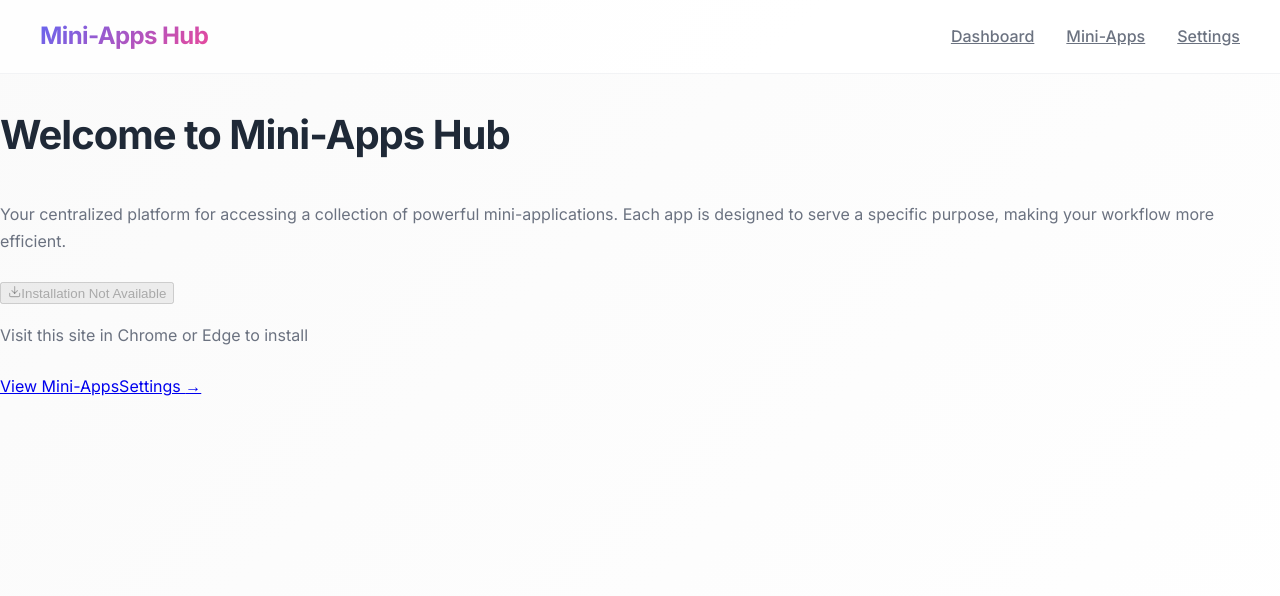
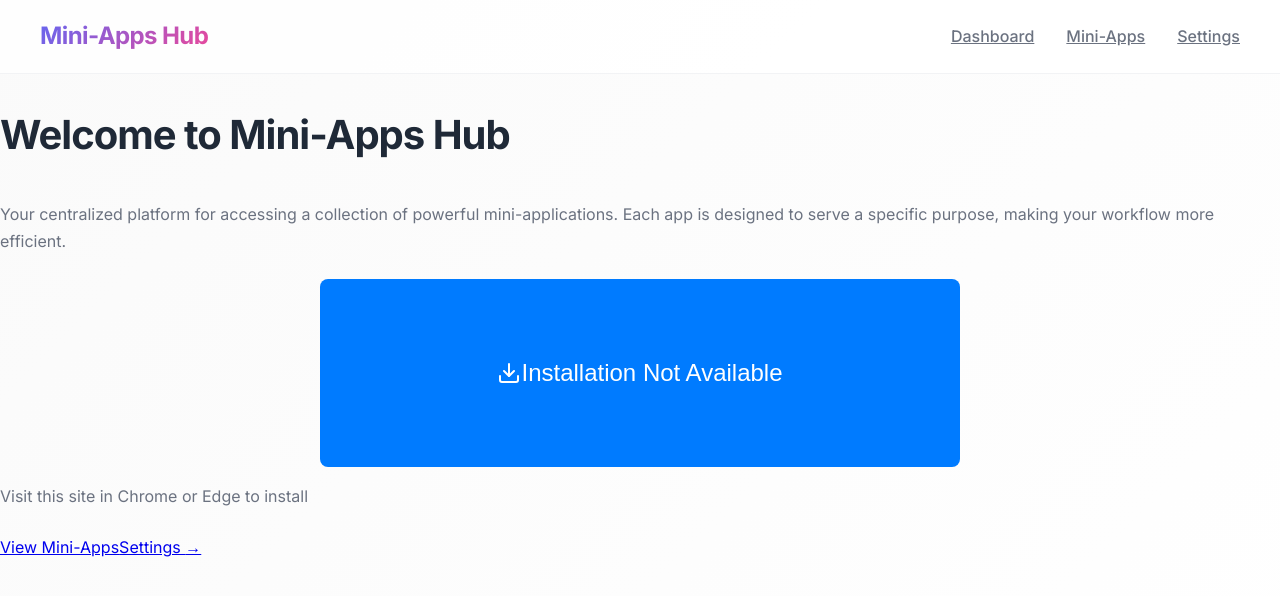
Before and after one commit to Techno-UWA/MiniApps, a Next.js app: page / in a window 1280 px wide. Shown: the top 596 px of the page. Built offline with nearby package versions, Linux system fonts and the light colour scheme.

Commit message:
Creating a cloudflare preview environment Preview Cloudflare env

```diff
--- a/src/app/globals.css
+++ b/src/app/globals.css
@@ -158,13 +158,19 @@ p {
 /* Install Button */
 .install-button {
   font-size: 24px;
-  padding: 20px 40px;
+  padding: 80px 80px;
   border: none;
   border-radius: 8px;
   background-color: #007bff;
   color: white;
   cursor: pointer;
   transition: background-color 0.3s, transform 0.2s;
+
+  display: flex;
+  justify-content: center;
+  align-items: center;
+  width:50%;
+  margin: 0 auto;
 }
 
 .install-button:hover {
--- a/src/components/HomeContent.tsx
+++ b/src/components/HomeContent.tsx
@@ -7,7 +7,7 @@ const InstallPrompt = dynamic(() => import('@/components/InstallPrompt'), { ssr:
 export default function HomeContent() {
   return (
     <div className="text-center">
-      <h1 className="text-4xl font-bold tracking-tight text-gray-900 sm:text-6xl">
+      <h1 className="text-4xl font-bold tracking-tight text-gray-900 sm:text-6xl text-center">
         Welcome to Mini-Apps Hub
       </h1>
       <p className="mt-6 text-lg leading-8 text-gray-600">
--- a/src/components/InstallPrompt.tsx
+++ b/src/components/InstallPrompt.tsx
@@ -29,7 +29,7 @@ export default function InstallPrompt() {
     if (isInstalled) return 'Successfully Installed!';
     if (isInstalling) return 'Installing...';
     if (!deferredPrompt) return 'Installation Not Available';
-    return 'Install Windsurf Project';
+    return 'Install MiniApps Project';
   };
 
   const getButtonIcon = () => {
@@ -43,9 +43,9 @@ export default function InstallPrompt() {
         onClick={deferredPrompt ? handleInstall : undefined}
         disabled={!deferredPrompt || isInstalling || isInstalled}
         className={`
-          flex items-center justify-center space-x-3
+          install-button flex items-center justify-center space-x-3
           w-full max-w-sm px-8 py-4 rounded-xl
-          text-lg font-semibold
+          text-9xl font-semibold
           transform transition-all duration-200
           ${isInstalled
             ? 'bg-green-500 text-white cursor-default'
```
Also changed, not shown: 1 other file (tests, documents, lock files or other folders).
